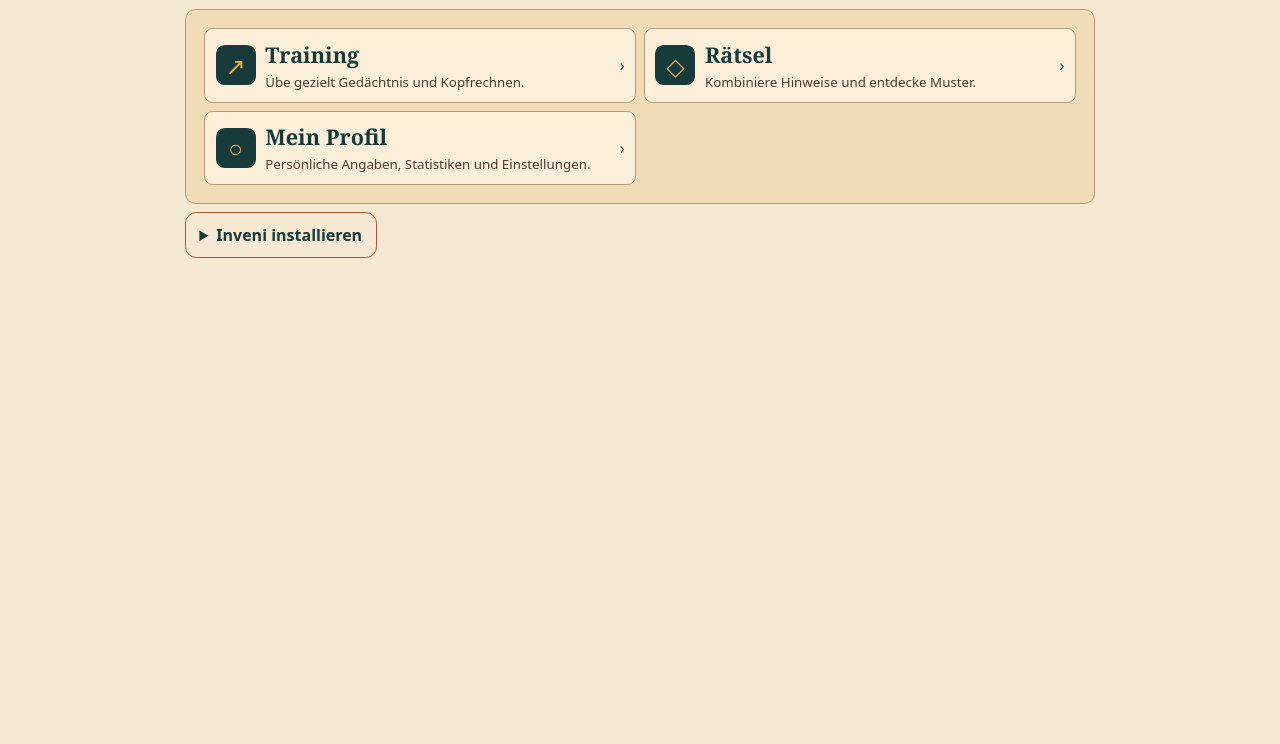
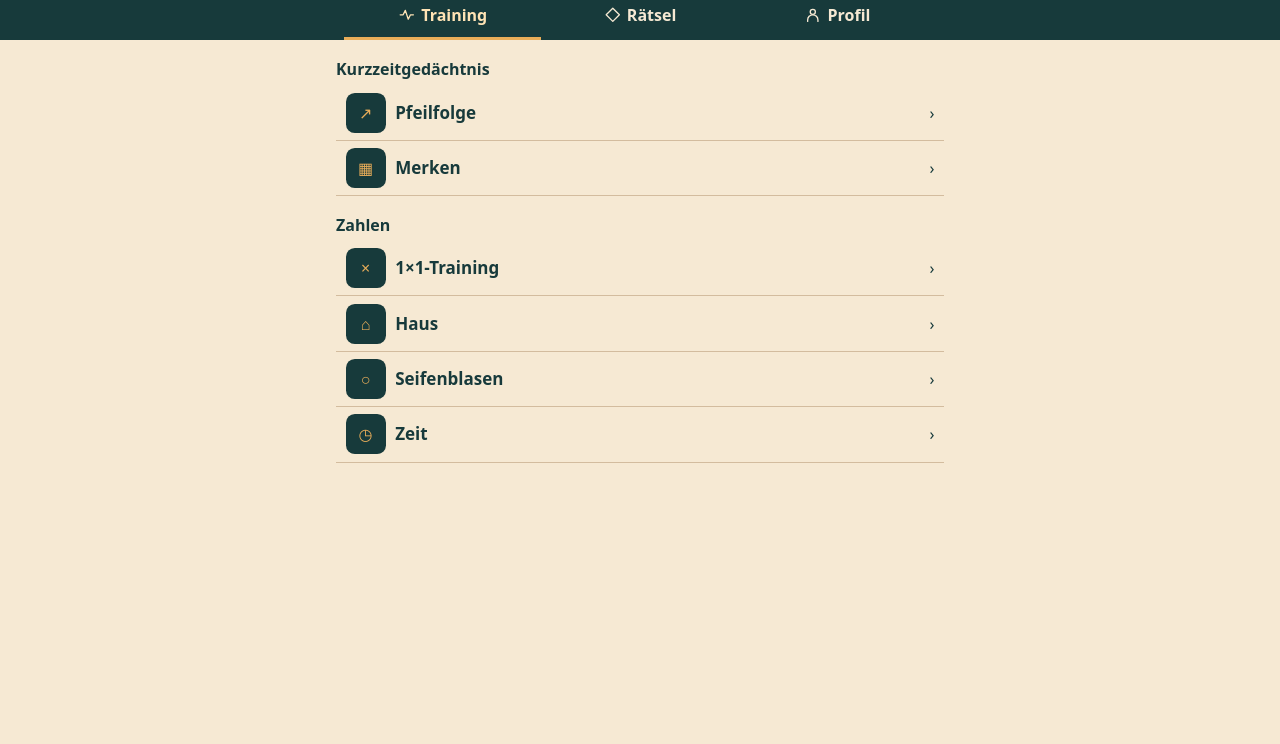
Before and after one commit to CornerDesign-Dominic/raetsel, a plain HTML site: page index.html in a window 1280 px wide. Shown: the part 56-800 px from the top of the page. Drawn offline with Linux system fonts and the light colour scheme.

Commit message:
Simplify Inveni overviews and keep navigation out of games

```diff
--- a/app-layout.css
+++ b/app-layout.css
@@ -56,7 +56,6 @@
 }
 .home .board::before { display: none; }
 .home .game-list { margin-block-start: .65rem; gap: .5rem; }
-.home .menu-page > .game-list { margin-block-start: 0; }
 .home .game-card { gap: .6rem; padding: .65rem; border-radius: .55rem; }
 
 body.is-playing {
@@ -76,7 +75,6 @@ body.is-playing {
   padding: .25rem max(.375rem, env(safe-area-inset-right))
     max(.375rem, env(safe-area-inset-bottom)) max(.375rem, env(safe-area-inset-left));
 }
-.is-playing .install { display: none; }
 .play-view {
   display: flow-root;
   transform: scale(var(--play-scale, 1));
@@ -121,3 +119,61 @@ body.is-playing {
   .play-view .where-map { width: min(100%, 68dvh); }
   .play-view .house-platform { min-block-size: 5.6rem; }
 }
+
+.overview-nav {
+  display: grid;
+  grid-template-columns: repeat(3, minmax(0, 1fr));
+  width: min(100%, 38rem);
+  margin-inline: auto;
+  padding-inline: max(.5rem, env(safe-area-inset-left)) max(.5rem, env(safe-area-inset-right));
+}
+.overview-nav a {
+  display: flex;
+  align-items: center;
+  justify-content: center;
+  gap: .35rem;
+  min-block-size: 3rem;
+  border-block-end: .2rem solid transparent;
+  color: var(--paper);
+  text-decoration: none;
+  font-weight: 650;
+}
+.overview-nav a[aria-current='page'] { border-color: var(--gold); color: #ffe4b5; }
+.overview-nav a:focus-visible { outline-color: var(--paper); outline-offset: -4px; }
+.overview-nav svg {
+  flex: none;
+  width: 1.1rem;
+  height: 1.1rem;
+  fill: none;
+  stroke: currentColor;
+  stroke-width: 1.8;
+  stroke-linecap: round;
+  stroke-linejoin: round;
+}
+
+.overview {
+  width: min(100%, 38rem);
+  margin: .65rem auto;
+  color: var(--petrol);
+}
+.overview h3 { margin: 0 0 .4rem; font: 750 1rem/1.25 system-ui, sans-serif; }
+.overview .game-list { grid-template-columns: 1fr; gap: 0; margin: 0; }
+.overview .game-card {
+  min-height: 3rem;
+  padding: .45rem .6rem;
+  border: 0;
+  border-block-end: 1px solid #d3bc9e;
+  border-radius: 0;
+  background: transparent;
+}
+.overview .game-card:hover, .overview .game-card:focus-visible { background: #fbefd9; }
+.overview .game-card strong { font: 650 1.0625rem/1.3 system-ui, sans-serif; }
+.overview .game-card .game-symbol { font-size: 1rem; }
+.game-group + .game-group { margin-block-start: 1.15rem; }
+
+.profile-settings button { display: block; min-block-size: 3rem; background: #fbefd9; }
+.profile-settings #update-app:disabled { cursor: progress; opacity: .65; }
+.profile-settings .install { margin-block-start: 1rem; }
+.profile-settings p:not(:empty) { margin-block-start: .45rem; }
+.is-playing .header-action { min-width: 3rem; min-height: 3rem; }
+.is-playing .app-header-inner { grid-template-columns: 3rem minmax(0, 1fr) 3rem; }
--- a/app-layout.js
+++ b/app-layout.js
@@ -1,3 +1,5 @@
+const overviewNav = document.querySelector('#overview-nav');
+const overviewLinks = [...overviewNav.querySelectorAll('a')];
 const headerTitle = document.querySelector('#app-title');
 const back = document.querySelector('#app-back');
 const openRules = document.querySelector('#app-rules');
@@ -54,7 +56,7 @@ const ruleContent = {
     'Auf der Karte ist Norden oben. Einige Merkmale spielen für den Weg keine Rolle.',
   ],
   einmaleins: () => [
-    'Mit „Go“ startet die Zeit. Gib das Ergebnis über den Nummernblock oder die Tastatur ein.',
+    'Mit „Starten“ startet die Zeit. Gib das Ergebnis über den Nummernblock oder die Tastatur ein.',
     'Mit „Abgeben“ oder Enter prüfst du die Antwort und wechselst sofort zur nächsten Aufgabe. Der Kreispfeil leert die Eingabe.',
     'Nach dem Durchlauf siehst du, wie viele Antworten richtig waren und wie viele du pro Sekunde abgegeben hast.',
   ],
@@ -118,7 +120,12 @@ export function updateLayout(route, view, game) {
   ruleRoute = playView && Object.hasOwn(ruleContent, route) ? route : undefined;
   const title = route ? view?.querySelector('h2')?.textContent : 'Inveni';
   headerTitle.textContent = title || game?.title || 'Inveni';
-  back.hidden = route === '';
+  back.hidden = !playView;
+  overviewNav.hidden = Boolean(playView);
+  for (const link of overviewLinks) {
+    if (link.hash === '#' + route) link.setAttribute('aria-current', 'page');
+    else link.removeAttribute('aria-current');
+  }
   back.href = '#' + (game?.category ?? view?.dataset.parent ?? 'start');
   openRules.hidden = !ruleRoute;
   document.body.classList.toggle('is-playing', Boolean(playView));
--- a/app.js
+++ b/app.js
@@ -122,20 +122,23 @@ const views = [...document.querySelectorAll('[data-view]')];
 const legacyRoutes = new Map([
   ['busfahrt', 'haus'],
   ['logik', 'raetsel'],
-  ['zahlen-und-muster', 'zahlen'],
-  ['gedaechtnis', 'kurzzeitgedaechtnis'],
+  ['zahlen-und-muster', 'training'],
+  ['zahlen', 'training'],
+  ['kurzzeitgedaechtnis', 'training'],
+  ['start', 'training'],
+  ['gedaechtnis', 'training'],
 ]);
 let activeGame;
 
 function showView(moveFocus = false) {
   const [requestedRoute, level] = window.location.hash.slice(1).split('/');
-  const route = legacyRoutes.get(requestedRoute) ?? requestedRoute;
+  const route = legacyRoutes.get(requestedRoute) ?? (requestedRoute || 'training');
   const game = games.get(route);
   const gameLevel = game && Object.hasOwn(game.options ?? levels, level) ? level : null;
   const needsDifficulty = game && !gameLevel;
   const destination = needsDifficulty ? game.category : route;
-  const currentView = views.find((view) => view.dataset.view === destination);
-  const activeRoute = currentView?.dataset.view ?? '';
+  const currentView = views.find((view) => view.dataset.view === destination) ?? views[0];
+  const activeRoute = currentView.dataset.view;
 
   activeGame?.leave?.();
   activeGame = needsDifficulty ? undefined : game;
--- a/einmaleins.js
+++ b/einmaleins.js
@@ -38,7 +38,7 @@ root.innerHTML = `
         <input id="training-answer" type="text" inputmode="none" autocomplete="off" maxlength="3" disabled>
       </div>
       <div id="training-start" class="training-start">
-        <button id="training-go" type="button">Go</button>
+        <button id="training-go" type="button">Starten</button>
       </div>
 
       <fieldset id="training-controls" class="training-controls" aria-label="Nummernblock" disabled>
@@ -110,7 +110,7 @@ function setStatus(next) {
   startArea.hidden = running;
   stop.hidden = !running || Number.isFinite(mode.count);
   results.hidden = status !== 'finished';
-  go.textContent = status === 'finished' ? 'Nochmal' : 'Go';
+  go.textContent = status === 'finished' ? 'Nochmal' : 'Starten';
 }
 
 function reset() {
@@ -202,7 +202,7 @@ stop.addEventListener('click', () => finish(elapsedSeconds()));
 
 games.set('einmaleins', {
   title: '1×1-Training',
-  category: 'zahlen',
+  category: 'training',
   chooserTitle: 'Trainingsdauer wählen',
   options: Object.fromEntries(Object.entries(modes).map(([key, { title, count }]) =>
     [key, Number.isFinite(count) ? title + ' · ' + count + ' Aufgaben' : title])),
--- a/haus.js
+++ b/haus.js
@@ -238,4 +238,4 @@ form.addEventListener('submit', (event) => {
   continueButton.focus({ preventScroll: true });
 });
 
-games.set(game, { title: 'Haus', category: 'zahlen', load, leave });
+games.set(game, { title: 'Haus', category: 'training', load, leave });
--- a/index.html
+++ b/index.html
@@ -34,90 +34,120 @@
     <symbol id="icon-book" viewBox="0 0 24 24">
       <path d="M12 6c-3-2-6-2-9-1v14c3-1 6-1 9 1 3-2 6-2 9-1V5c-3-1-6-1-9 1Zm0 0v14"/>
     </symbol>
+    <symbol id="icon-training" viewBox="0 0 24 24">
+      <path d="M3 12h4l3-6 4 12 3-6h4"/>
+    </symbol>
+    <symbol id="icon-puzzles" viewBox="0 0 24 24">
+      <path d="m12 3 9 9-9 9-9-9Z"/>
+    </symbol>
+    <symbol id="icon-profile" viewBox="0 0 24 24">
+      <circle cx="12" cy="8" r="3.5"/><path d="M5 21v-2a7 7 0 0 1 14 0v2"/>
+    </symbol>
   </svg>
   <header class="app-header">
     <div class="app-header-inner">
       <a id="app-back" class="icon-button header-action" href="#start" aria-label="Zurück" hidden>
         <svg aria-hidden="true"><use href="#icon-back"></use></svg>
       </a>
-      <h1 id="app-title" tabindex="-1">Inveni</h1>
+      <h1 id="app-title" tabindex="-1">Training</h1>
       <button id="app-rules" class="icon-button header-action" type="button" aria-label="Regeln öffnen"
         title="Regeln öffnen" aria-haspopup="dialog" aria-controls="rules-dialog" hidden>
         <svg aria-hidden="true"><use href="#icon-book"></use></svg>
       </button>
     </div>
+    <nav id="overview-nav" class="overview-nav" aria-label="Hauptnavigation" hidden>
+      <a href="#training"><svg aria-hidden="true"><use href="#icon-training"></use></svg>Training</a>
+      <a href="#raetsel"><svg aria-hidden="true"><use href="#icon-puzzles"></use></svg>Rätsel</a>
+      <a href="#mein-profil"><svg aria-hidden="true"><use href="#icon-profile"></use></svg>Profil</a>
+    </nav>
   </header>
   <main class="home">
-    <nav class="board menu-page" data-view="" aria-label="Hauptmenü">
+    <section class="overview" data-view="training" aria-labelledby="training-menu-title" hidden>
+      <h2 id="training-menu-title" hidden>Training</h2>
+      <section class="game-group" aria-labelledby="memory-group">
+        <h3 id="memory-group">Kurzzeitgedächtnis</h3>
+        <div class="game-list">
+          <a class="game-card" href="#pfeilfolge">
+            <span class="game-symbol" aria-hidden="true">↗</span>
+            <span><strong>Pfeilfolge</strong></span>
+            <span aria-hidden="true">›</span>
+          </a>
+          <a class="game-card" href="#merken">
+            <span class="game-symbol" aria-hidden="true">▦</span>
+            <span><strong>Merken</strong></span>
+            <span aria-hidden="true">›</span>
+          </a>
+        </div>
+      </section>
+      <section class="game-group" aria-labelledby="numbers-group">
+        <h3 id="numbers-group">Zahlen</h3>
+        <div class="game-list">
+          <a class="game-card" href="#einmaleins">
+            <span class="game-symbol" aria-hidden="true">×</span>
+            <span><strong>1×1-Training</strong></span>
+            <span aria-hidden="true">›</span>
+          </a>
+          <a class="game-card" href="#haus">
+            <span class="game-symbol" aria-hidden="true">⌂</span>
+            <span><strong>Haus</strong></span>
+            <span aria-hidden="true">›</span>
+          </a>
+          <a class="game-card" href="#seifenblasen">
+            <span class="game-symbol" aria-hidden="true">○</span>
+            <span><strong>Seifenblasen</strong></span>
+            <span aria-hidden="true">›</span>
+          </a>
+          <a class="game-card" href="#zeit">
+            <span class="game-symbol" aria-hidden="true">◷</span>
+            <span><strong>Zeit</strong></span>
+            <span aria-hidden="true">›</span>
+          </a>
+        </div>
+      </section>
+    </section>
+
+    <section class="overview" data-view="raetsel" aria-labelledby="raetsel-title" hidden>
+      <h2 id="raetsel-title" hidden>Rätsel</h2>
       <div class="game-list">
-        <a class="game-card" href="#training">
-          <span class="game-symbol" aria-hidden="true">↗</span>
-          <span><strong>Training</strong><small>Übe gezielt Gedächtnis und Kopfrechnen.</small></span>
+        <a class="game-card" href="#logikgitter">
+          <span class="game-symbol" aria-hidden="true">▦</span>
+          <span><strong>Logikgitter</strong></span>
           <span aria-hidden="true">›</span>
         </a>
-        <a class="game-card" href="#raetsel">
-          <span class="game-symbol" aria-hidden="true">◇</span>
-          <span><strong>Rätsel</strong><small>Kombiniere Hinweise und entdecke Muster.</small></span>
+        <a class="game-card" href="#wo-wohne-ich">
+          <span class="game-symbol" aria-hidden="true">⌂</span>
+          <span><strong>Wo wohne ich?</strong></span>
           <span aria-hidden="true">›</span>
         </a>
-        <a class="game-card" href="#mein-profil">
-          <span class="game-symbol" aria-hidden="true">○</span>
-          <span><strong>Mein Profil</strong><small>Persönliche Angaben, Statistiken und Einstellungen.</small></span>
+        <a class="game-card" href="#musterfeld">
+          <span class="game-symbol" aria-hidden="true">▦</span>
+          <span><strong>Musterfeld</strong></span>
           <span aria-hidden="true">›</span>
         </a>
-      </div>
-    </nav>
-
-    <section class="board menu-page" data-view="training" aria-labelledby="training-menu-title" hidden>
-      <h2 id="training-menu-title" hidden>Training</h2>
-      <div class="game-list">
-        <a class="game-card" href="#kurzzeitgedaechtnis">
-          <span class="game-symbol" aria-hidden="true">↔</span>
-          <span><strong>Kurzzeitgedächtnis</strong><small>Merke dir Folgen und gib sie wieder.</small></span>
-          <span aria-hidden="true">›</span>
-        </a>
-        <a class="game-card" href="#zahlen">
-          <span class="game-symbol numbers-symbol" aria-hidden="true">123</span>
-          <span><strong>Zahlen</strong><small>Trainiere Kopfrechnen und Zählen.</small></span>
+        <a class="game-card" href="#sudoku">
+          <span class="game-symbol" aria-hidden="true">▦</span>
+          <span><strong>Sudoku</strong></span>
           <span aria-hidden="true">›</span>
         </a>
       </div>
     </section>
 
-    <section class="board menu-page" data-view="raetsel" aria-labelledby="raetsel-title" hidden>
-      <h2 id="raetsel-title" hidden>Rätsel</h2>
-      <div class="game-list">
-        <a class="game-card" href="#logikgitter">
-          <span class="game-symbol" aria-hidden="true">▦</span>
-          <span><strong>Logikgitter</strong><small>Bringe Hinweise zusammen und finde die richtige Zuordnung.</small></span>
-          <span aria-hidden="true">›</span>
-        </a>
-        <a class="game-card" href="#wo-wohne-ich">
-          <span class="game-symbol" aria-hidden="true">⌂</span>
-          <span><strong>Wo wohne ich?</strong><small>Verfolge den Weg rückwärts bis zum richtigen Haus.</small></span>
-          <span aria-hidden="true">›</span>
-        </a>
-        <a class="game-card" href="#musterfeld">
-          <span class="game-symbol" aria-hidden="true">▦</span>
-          <span><strong>Musterfeld</strong><small>Entdecke die Regel und ergänze die fehlende Zahl.</small></span>
-          <span aria-hidden="true">›</span>
-        </a>
-        <a class="game-card" href="#sudoku">
-          <span class="game-symbol" aria-hidden="true">▦</span>
-          <span><strong>Sudoku</strong><small>Ergänze die Zahlen von 1 bis 9.</small></span>
-          <span aria-hidden="true">›</span>
-        </a>
-      </div>
-    </section>
-
-    <section class="board" data-view="mein-profil" aria-labelledby="profile-title" hidden>
-      <h2 id="profile-title" hidden>Mein Profil</h2>
-      <p>Hier findest du später deine persönlichen Angaben wie Name und Alter, deine Spielstatistiken und Einstellungen.</p>
-      <section class="app-update" aria-label="App-Verwaltung">
+    <section class="overview" data-view="mein-profil" aria-labelledby="profile-title" hidden>
+      <h2 id="profile-title" hidden>Profil</h2>
+      <section class="profile-settings" aria-labelledby="settings-title">
+        <h3 id="settings-title">Einstellungen</h3>
         <button id="update-app" type="button" hidden>Nach Updates suchen</button>
         <p id="update-status" role="status"></p>
         <button id="reset-progress" type="button">Spielstand zurücksetzen</button>
         <p id="reset-status" role="status"></p>
+        <section id="install" class="install" aria-label="App installieren" hidden>
+          <button id="install-button" type="button">Inveni installieren</button>
+          <details id="install-help">
+            <summary>Inveni installieren</summary>
+            <p><strong>iPhone und iPad:</strong> Öffne Inveni in Safari. Wähle im Teilen-Menü „Zum Home-Bildschirm“. Aktiviere „Als Web-App öffnen“, falls diese Option erscheint.</p>
+            <p><strong>Android:</strong> Wähle in Chrome im Menü „App installieren“ oder „Zum Startbildschirm hinzufügen“.</p>
+          </details>
+        </section>
       </section>
     </section>
 
@@ -205,32 +235,6 @@
       </section>
     </template>
 
-    <section class="board menu-page" data-view="zahlen" data-parent="training" aria-labelledby="zahlen-title" hidden>
-      <h2 id="zahlen-title" hidden>Zahlen</h2>
-      <div class="game-list">
-        <a class="game-card" href="#einmaleins">
-          <span class="game-symbol" aria-hidden="true">×</span>
-          <span><strong>1×1-Training</strong><small>Rechne zügig und miss dein Tempo.</small></span>
-          <span aria-hidden="true">›</span>
-        </a>
-        <a class="game-card" href="#haus">
-          <span class="game-symbol" aria-hidden="true">⌂</span>
-          <span><strong>Haus</strong><small>Zähle, wie viele Personen im Haus bleiben.</small></span>
-          <span aria-hidden="true">›</span>
-        </a>
-        <a class="game-card" href="#seifenblasen">
-          <span class="game-symbol" aria-hidden="true">○</span>
-          <span><strong>Seifenblasen</strong><small>Tippe die Zahlen der Reihe nach an.</small></span>
-          <span aria-hidden="true">›</span>
-        </a>
-        <a class="game-card" href="#zeit">
-          <span class="game-symbol" aria-hidden="true">◷</span>
-          <span><strong>Zeit</strong><small>Berechne die Zeitspanne zwischen zwei Uhren.</small></span>
-          <span aria-hidden="true">›</span>
-        </a>
-      </div>
-    </section>
-
     <section data-view="musterfeld" aria-labelledby="pattern-title" hidden>
       <div hidden>
         <p id="pattern-level"></p>
@@ -257,22 +261,6 @@
           <button id="pattern-result-close" autofocus>Weiter rätseln</button>
         </form>
       </dialog>
-    </section>
-
-    <section class="board menu-page" data-view="kurzzeitgedaechtnis" data-parent="training" aria-labelledby="kurzzeitgedaechtnis-title" hidden>
-      <h2 id="kurzzeitgedaechtnis-title" hidden>Kurzzeitgedächtnis</h2>
-      <div class="game-list">
-        <a class="game-card" href="#pfeilfolge">
-          <span class="game-symbol" aria-hidden="true">↗</span>
-          <span><strong>Pfeilfolge</strong><small>Merke dir die Pfeile und wiederhole sie in derselben Reihenfolge.</small></span>
-          <span aria-hidden="true">›</span>
-        </a>
-        <a class="game-card" href="#merken">
-          <span class="game-symbol" aria-hidden="true">▦</span>
-          <span><strong>Merken</strong><small>Präge dir Zahlen und ihre Positionen ein.</small></span>
-          <span aria-hidden="true">›</span>
-        </a>
-      </div>
     </section>
 
     <section data-view="haus" aria-labelledby="house-game-title" hidden>
@@ -379,14 +367,6 @@
       </form>
     </dialog>
 
-    <section id="install" class="install" aria-label="App installieren" hidden>
-      <button id="install-button" type="button">Inveni installieren</button>
-      <details id="install-help">
-        <summary>Inveni installieren</summary>
-        <p><strong>iPhone und iPad:</strong> Öffne Inveni in Safari. Wähle im Teilen-Menü „Zum Home-Bildschirm“. Aktiviere „Als Web-App öffnen“, falls diese Option erscheint.</p>
-        <p><strong>Android:</strong> Wähle in Chrome im Menü „App installieren“ oder „Zum Startbildschirm hinzufügen“.</p>
-      </details>
-    </section>
   </main>
 </body>
 </html>
--- a/merken.js
+++ b/merken.js
@@ -113,7 +113,7 @@ next.addEventListener('click', () => {
 
 games.set('merken', {
   title: 'Merken',
-  category: 'kurzzeitgedaechtnis',
+  category: 'training',
   load(selectedLevel) {
     level = selectedLevel;
     reset();
--- a/pfeilfolge.js
+++ b/pfeilfolge.js
@@ -234,4 +234,4 @@ game.addEventListener('keydown', (event) => {
   enterDirection(direction);
 });
 
-games.set(gameId, { title: 'Pfeilfolge', category: 'kurzzeitgedaechtnis', load, leave });
+games.set(gameId, { title: 'Pfeilfolge', category: 'training', load, leave });
--- a/seifenblasen.js
+++ b/seifenblasen.js
@@ -108,7 +108,7 @@ root.querySelector('#bubble-restart').addEventListener('click', start);
 
 games.set('seifenblasen', {
   title: 'Seifenblasen',
-  category: 'zahlen',
+  category: 'training',
   load(selectedLevel) {
     level = selectedLevel;
     levelLabel.textContent = levels[level];
--- a/styles.css
+++ b/styles.css
@@ -171,11 +171,6 @@ summary { width: fit-content; }
 .result-dialog p { margin-block: .65rem 1rem; }
 .result-dialog form { display: flex; justify-content: flex-end; }
 
-.app-update { margin-block: 1rem; }
-.app-update button { background: #fbefd9; }
-.app-update button:disabled { cursor: progress; opacity: .65; }
-.app-update p:not(:empty) { margin-block-start: .45rem; }
-
 .word-clue-card { padding: clamp(1rem, 4vw, 2rem); }
 
 .word-clue-card h3 {
--- a/sw.js
+++ b/sw.js
@@ -1,6 +1,6 @@
 // Increase this version when the precached app files change.
 const cachePrefix = 'inveni-shell-';
-const cacheName = cachePrefix + 'v26';
+const cacheName = cachePrefix + 'v27';
 const scope = self.registration.scope;
 const shell = [
   './index.html',
--- a/zeit.js
+++ b/zeit.js
@@ -117,7 +117,7 @@ next.addEventListener('click', () => {
   form.elements.hours.focus({ preventScroll: true });
 });
 
-games.set('zeit', { title: 'Zeit', category: 'zahlen', load(selectedLevel) {
+games.set('zeit', { title: 'Zeit', category: 'training', load(selectedLevel) {
   level = selectedLevel;
   restart();
 } });
```
